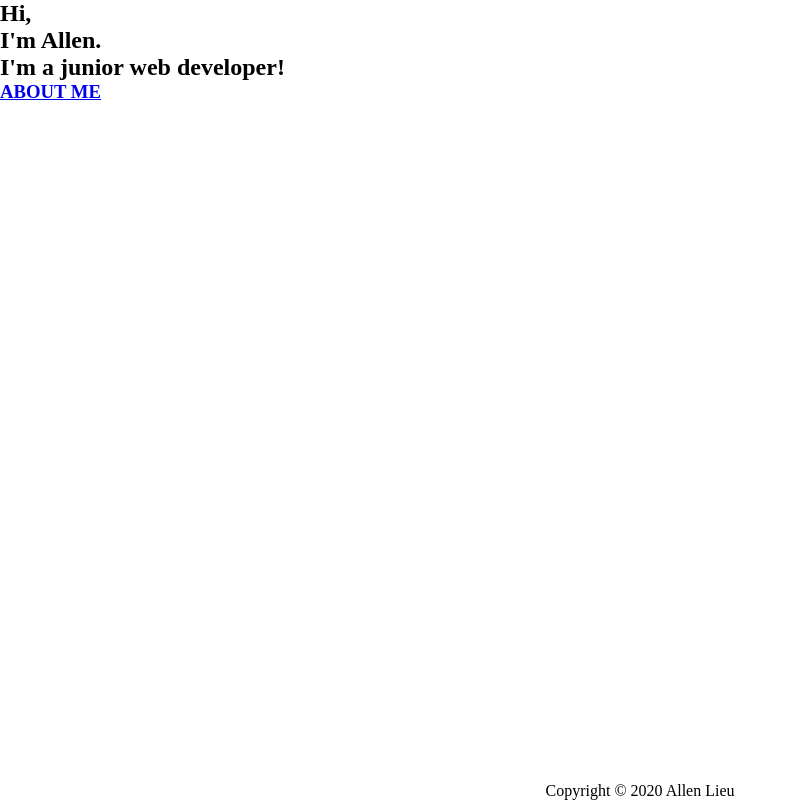
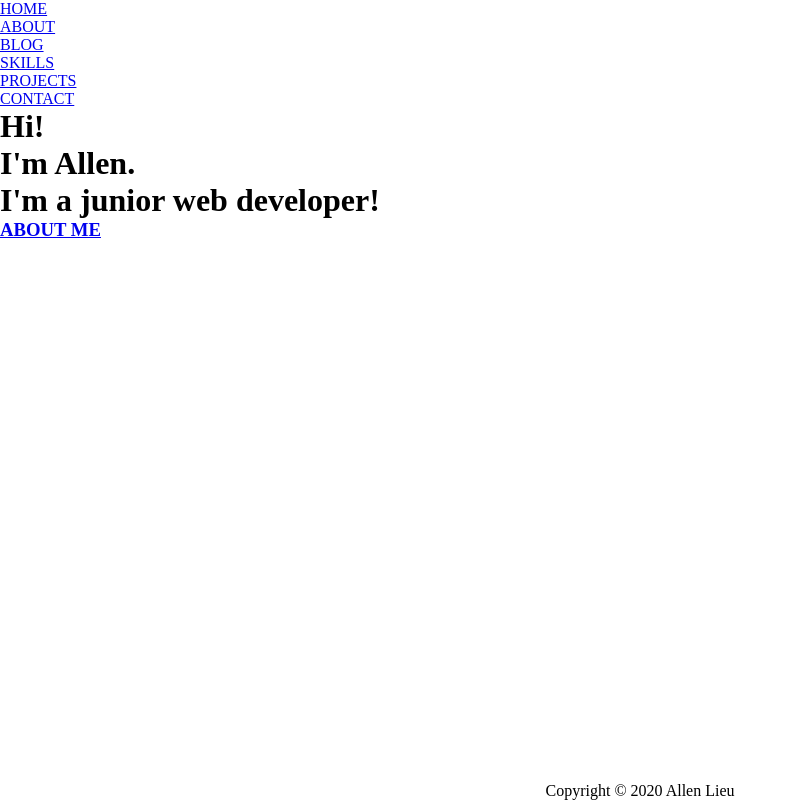
Before and after one commit to CodingFantaC/AllenLieu_T1A3, a plain HTML site: page src/index.html in a window 1280 px wide. Shown: the whole page, without its empty margins (0-798 px from the left). Drawn offline with Linux system fonts and the light colour scheme.

Commit message:
created projects and skills html files, added nav bar lists in index.html

```diff
--- a/src/index.html
+++ b/src/index.html
@@ -10,15 +10,23 @@
 </head>
 <body>
   <header>
-
+    <!-- Top Nav Bar -->
+<ul id="main-nav">
+  <li><a href="index.html">HOME</a></li>
+  <li><a href="about.html">ABOUT</a></li>
+  <li><a href="blog.html">BLOG</a></li>
+  <li><a href="skills.html">SKILLS</a></li>
+  <li><a href="projects.html">PROJECTS</a></li>
+  <li><a href="contact.html">CONTACT</a></li>
+</ul>
   </header>
-  <section>
-    <h1>Hi,
+  <main>
+    <h1>Hi!
     <br>I'm <strong>Allen</strong>.
     <br>
     I'm a <strong>junior web developer</strong>!</h1>
     <h3><a href="about.html">ABOUT ME</a></h3>
-  </section>
+  </main>
   <footer>
     <p>Copyright &copy; 2020 Allen Lieu</p>
   </footer>
```
Also changed, not shown: src/projects.html (added, +1 -0 lines), src/skills.html (added, +1 -0 lines).
